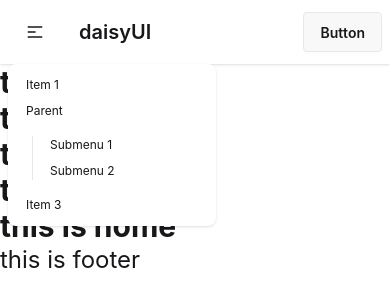
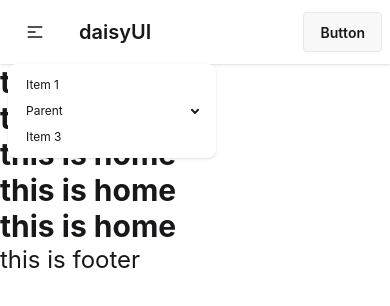
Before and after one commit to ChakmaShantunu/Explore-email-password-auth, a React (Vite) app: page / in a window 390 px wide. Both pictures are taken after a click on the button 35 px from the left and 32 px from the top of the page. Shown: the top 306 px of the page. Built offline with nearby package versions, Linux system fonts and the light colour scheme.

Commit message:
extract navbar menu items into reusable JSX variable

```diff
--- a/src/components/Navbar/Navbar.jsx
+++ b/src/components/Navbar/Navbar.jsx
@@ -1,6 +1,22 @@
 
 
 const Navbar = () => {
+
+    const links = <>
+
+        <li><a>Item 1</a></li>
+        <li>
+            <details>
+                <summary>Parent</summary>
+                <ul className="p-2 bg-base-100 w-40 z-1">
+                    <li><a>Submenu 1</a></li>
+                    <li><a>Submenu 2</a></li>
+                </ul>
+            </details>
+        </li>
+        <li><a>Item 3</a></li>
+
+    </>
     return (
         <div className="navbar bg-base-100 shadow-sm">
             <div className="navbar-start">
@@ -11,32 +27,14 @@
                     <ul
                         tabIndex="-1"
                         className="menu menu-sm dropdown-content bg-base-100 rounded-box z-1 mt-3 w-52 p-2 shadow">
-                        <li><a>Item 1</a></li>
-                        <li>
-                            <a>Parent</a>
-                            <ul className="p-2">
-                                <li><a>Submenu 1</a></li>
-                                <li><a>Submenu 2</a></li>
-                            </ul>
-                        </li>
-                        <li><a>Item 3</a></li>
+                        {links}
                     </ul>
                 </div>
                 <a className="btn btn-ghost text-xl">daisyUI</a>
             </div>
             <div className="navbar-center hidden lg:flex">
                 <ul className="menu menu-horizontal px-1">
-                    <li><a>Item 1</a></li>
-                    <li>
-                        <details>
-                            <summary>Parent</summary>
-                            <ul className="p-2 bg-base-100 w-40 z-1">
-                                <li><a>Submenu 1</a></li>
-                                <li><a>Submenu 2</a></li>
-                            </ul>
-                        </details>
-                    </li>
-                    <li><a>Item 3</a></li>
+                    {links}
                 </ul>
             </div>
             <div className="navbar-end">
```
